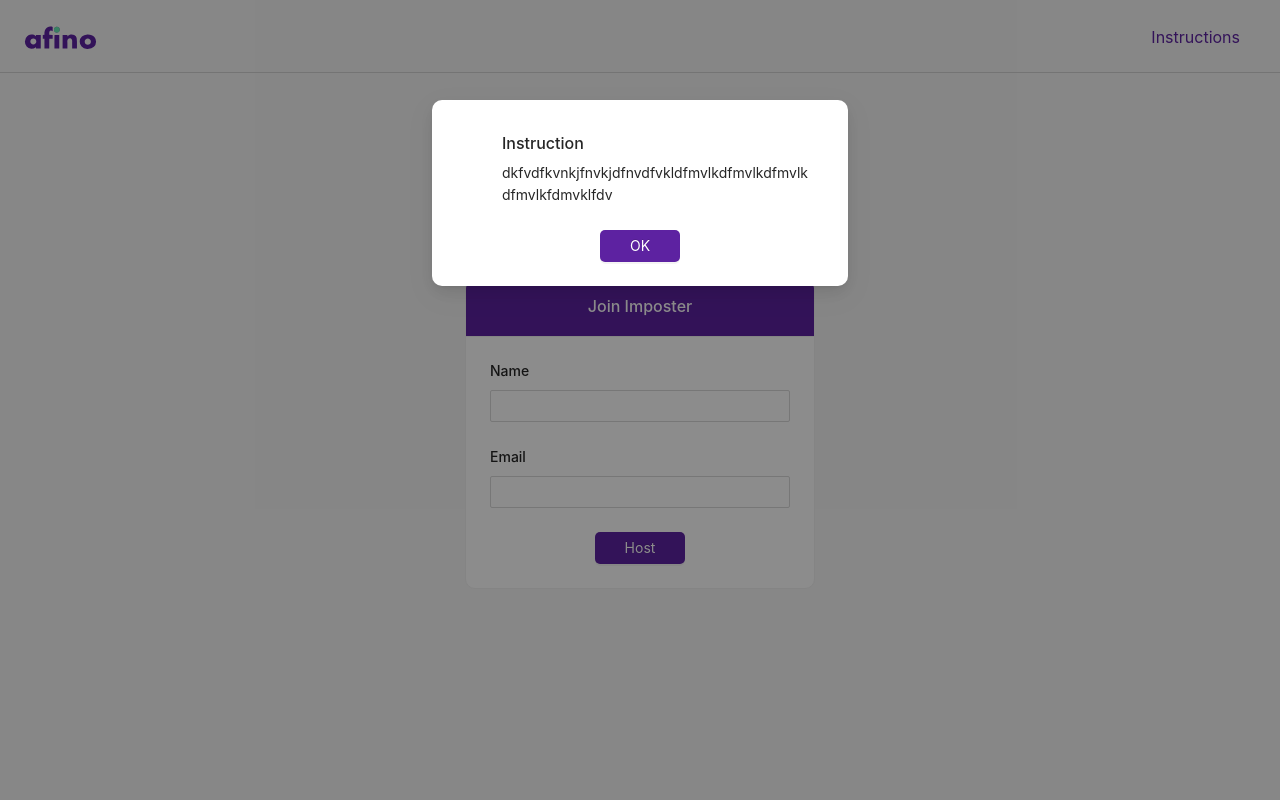
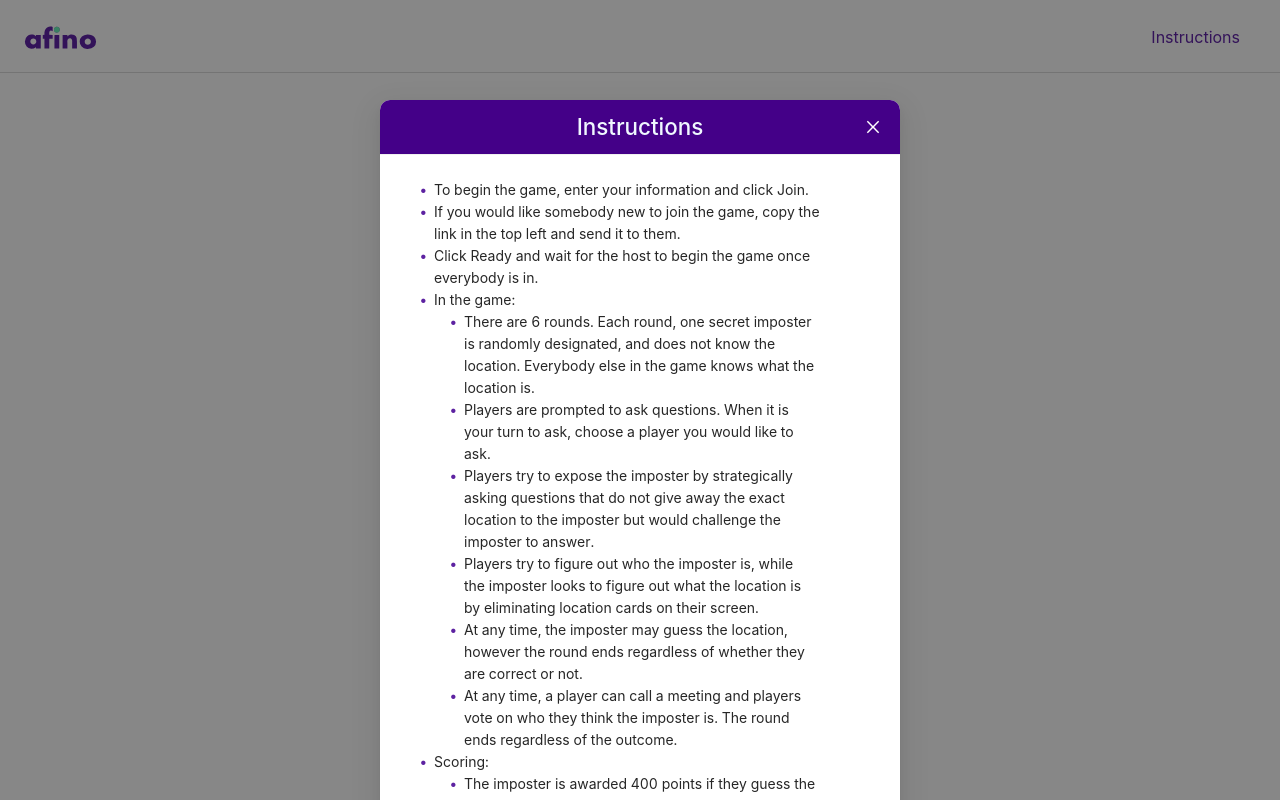
Before and after one commit to AbiramanK/webgame, a React (Create React App) app: page /game-rooms in a window 1280 px wide. Both pictures are taken after a click on the button "Instructions". Built offline with nearby package versions, Linux system fonts and the light colour scheme.

Commit message:
instructions added

```diff
--- a/src/components/Header/Header.jsx
+++ b/src/components/Header/Header.jsx
@@ -10,40 +10,85 @@ export class Header extends React.Component {
   constructor(props) {
     super(props);
 
-    this.state = {}
+    this.state = {
+      showModal: false
+    }
   }
 
-  instruction = () => {
-    Modal.info({
-      content: 'dkfvdfkvnkjfnvkjdfnvdfvkldfmvlkdfmvlkdfmvlkdfmvlkfdmvklfdv',
-      title: 'Instruction',
-      okButtonProps: {
-        type: "primary",
-        className: styles['submit-button']
-      }
-    })
-  }
+  returnUIInstruction = () => (
+    <ul className={ styles['list'] }>
+      <li>
+        To begin the game, enter your information and click Join.
+      </li>
+      <li>
+        If you would like somebody new to join the game, copy the link in the top left and send it to them.
+      </li>
+      <li>
+        Click Ready and wait for the host to begin the game once everybody is in.
+      </li>
+      <li>
+        In the game:
+        <ul className={ styles['list'] }>
+          <li>
+            There are 6 rounds. Each round, one secret imposter is randomly designated, and does not know the location. Everybody else in the game knows what the location is.
+          </li>
+          <li>
+            Players are prompted to ask questions. When it is your turn to ask, choose a player you would like to ask.
+          </li>
+          <li>
+            Players try to expose the imposter by strategically asking questions that do not give away the exact location to the imposter but would challenge the imposter to answer.
+          </li>
+          <li>
+            Players try to figure out who the imposter is, while the imposter looks to figure out what the location is by eliminating location cards on their screen.
+          </li>
+          <li>
+            At any time, the imposter may guess the location, however the round ends regardless of whether they are correct or not.
+          </li>
+          <li>
+            At any time, a player can call a meeting and players vote on who they think the imposter is. The round ends regardless of the outcome.
+          </li>
+        </ul>
+      </li>
+      <li>
+        Scoring:
+        <ul className={ styles['list'] }>
+          <li>
+            The imposter is awarded 400 points if they guess the location correctly, or the wrong person is voted out. If the round ends on its own without any voting, they are awarded 100 points.
+          </li>
+          <li>
+            The rest of the participants are awarded 100 points if they successfully vote out the imposter. The person who called the meeting is awarded 200 points.
+          </li>
+        </ul>
+      </li>
+    </ul>
+  )
 
   render() {
     return (
       <div className={ styles['header-wrapper'] }>
         <PageHeader
           ghost={ true }
-          title={
-            <img alt="" src={ logo } className={ styles['title'] }/>
-          }
+          title={ <img alt="" src={ logo } className={ styles['title'] }/> }
           extra={
             <Button
               className={ styles['instruction-button'] }
               type="text"
               key="instruction"
-              onClick={ this.instruction }
+              onClick={ () => this.setState({ ...this.state, showModal: true }) }
             >
               Instructions
             </Button>
           }
         >
         </PageHeader>
+        <Modal
+            title="Instructions"
+            visible={ this.state.showModal }
+            onCancel={ () => this.setState({ ...this.state, showModal: false }) }
+            footer={ null }
+        >
+          { this.returnUIInstruction() }
+        </Modal>
       </div>
     );
   }
--- a/src/components/Header/Header.module.css
+++ b/src/components/Header/Header.module.css
@@ -26,3 +26,16 @@
 .submit-button:focus {
     background-color: #5D22A1;
 }
+.list {
+    list-style: none;
+    padding: 0 30px;
+}
+
+.list li::before {
+    content: "\2022";
+    color: #5D22A1;
+    font-weight: bold;
+    display: inline-block;
+    width: 1em;
+    margin-left: -1em;
+}
```
